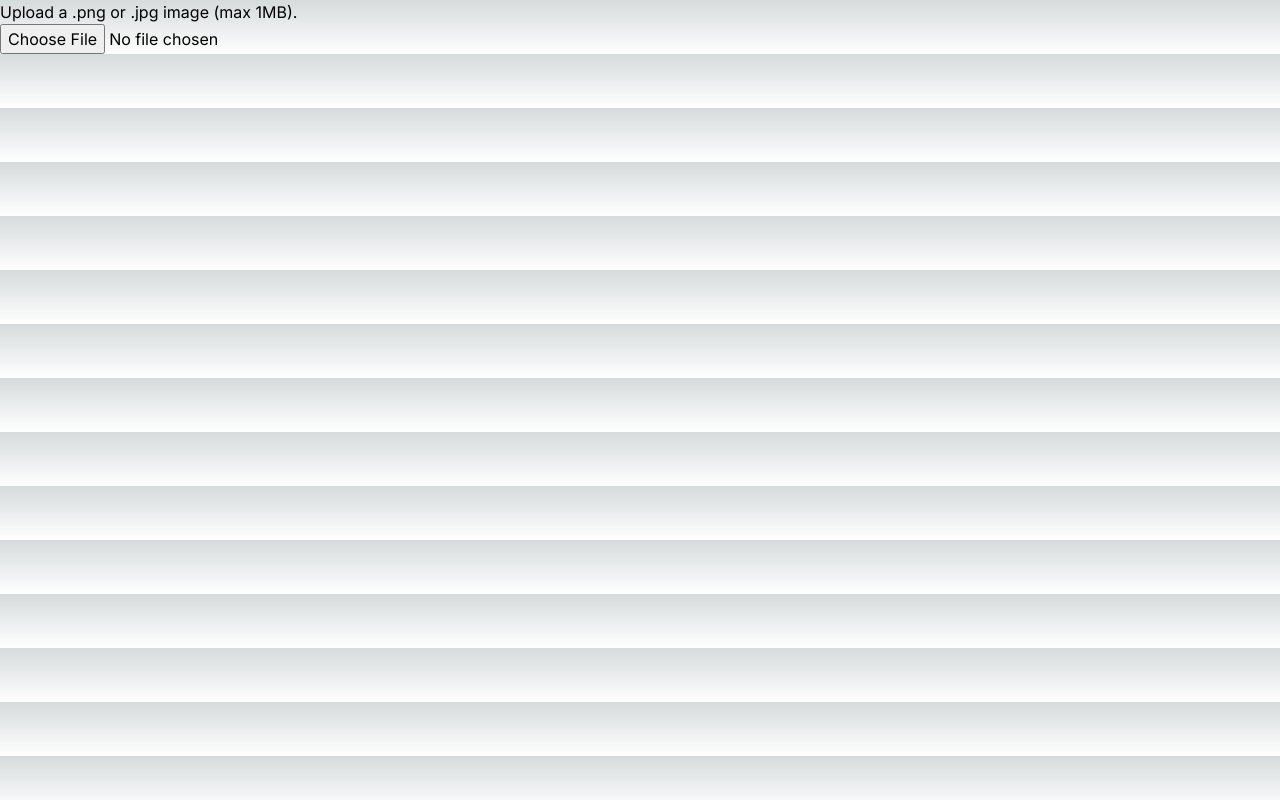
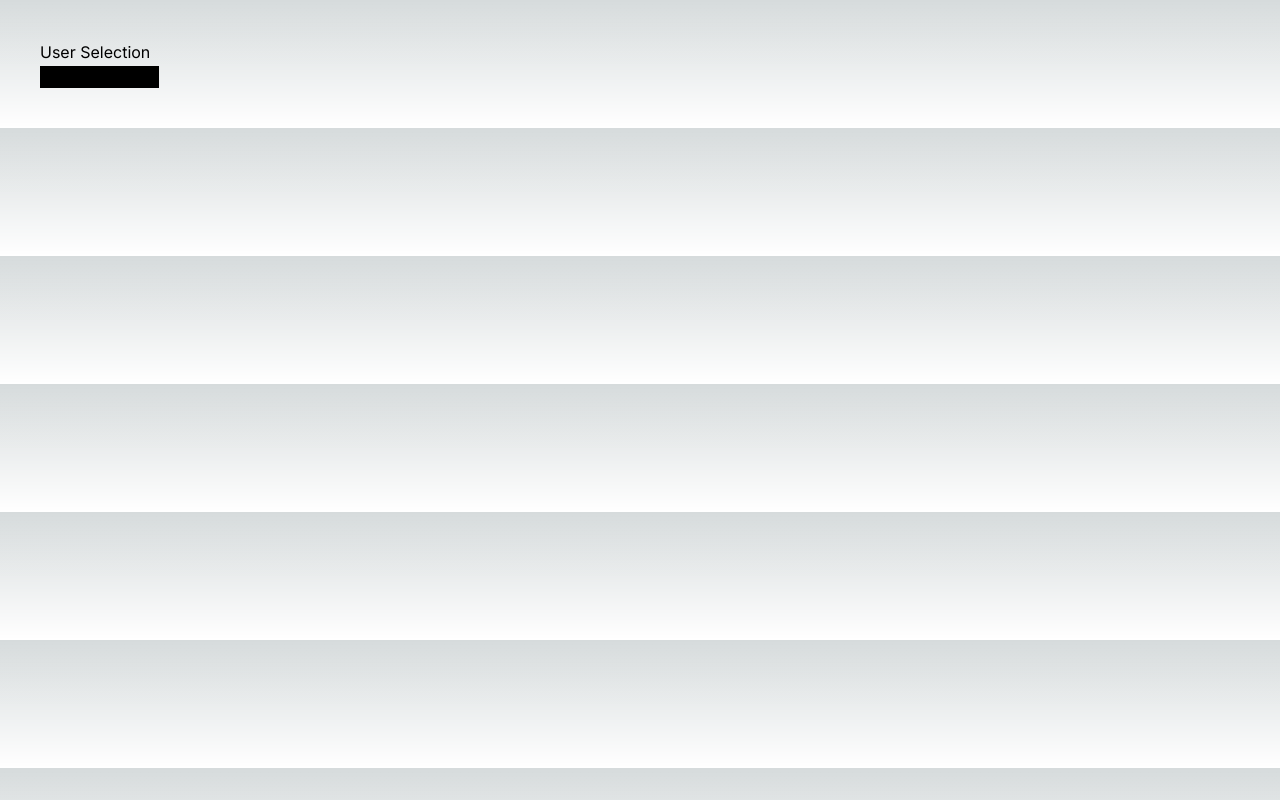
Before and after one commit to boonhaii/FaceAny, a Next.js app in the folder faceany-frontend/: page /upload in a window 1280 px wide. Built offline with nearby package versions, Linux system fonts and the light colour scheme.

Commit message:
user selection for upload

```diff
--- a/faceany-frontend/app/upload/page.tsx
+++ b/faceany-frontend/app/upload/page.tsx
@@ -1,20 +1,61 @@
 "use client";
+
+import { useCallback, useState } from "react";
+import { WebcamComponent } from "../../webcam";
+
 export default function Upload() {
+  const [result, setResult] = useState("");
+  const [user, setUser] = useState<string | null>(null);
+
+  const handleUpload = useCallback(
+    async (src: string) => {
+      if (!user) {
+        return;
+      }
+      const file = await urltoFile(src, user + ".jpg", "image/jpeg");
+      console.log("file constructed");
+      const success = await uploadPhoto(file, user);
+      if (success) {
+        setResult("Photo uploaded successfully!");
+        return;
+      }
+      setResult("Upload failed");
+    },
+    [user]
+  );
+
   return (
-    <>
-      <p>Upload a .png or .jpg image (max 1MB).</p>
-      <input
-        onChange={uploadPhoto}
-        type="file"
-        accept="image/png, image/jpeg"
-      />
-    </>
+    <div className="flex p-10">
+      <div className="flex-1">
+        <p>User Selection</p>
+        <select
+          className="bg-black"
+          onChange={(e) => {
+            setUser(e.target.value);
+            setResult("");
+          }}
+        >
+          <option value="">Select a user</option>
+          <option value="Boon Hai">Boon Hai</option>
+          <option value="Jeremy">Jeremy</option>
+          <option value="Vanessa">Vanessa</option>
+        </select>
+      </div>
+      <div className="flex-1">
+        {user ? (
+          <>
+            <p>Snap a photo for {user}!</p>
+            <WebcamComponent onCapture={handleUpload} />
+            <p>{result}</p>
+          </>
+        ) : null}
+      </div>
+    </div>
   );
 }
 
-const uploadPhoto = async (e: React.ChangeEvent<HTMLInputElement>) => {
-  const file = e.target.files?.[0]!;
-  const filename = encodeURIComponent(file.name);
+const uploadPhoto = async (file: File, user: string) => {
+  const filename = encodeURIComponent(user + ".jpg");
   const fileType = encodeURIComponent(file.type);
 
   const res = await fetch(
@@ -31,14 +72,33 @@ const uploadPhoto = async (e: React.ChangeEvent<HTMLInputElement>) => {
     method: "POST",
     body: formData,
   });
+
   if (upload.ok) {
-    console.log("Uploaded successfully!");
     const indexFaceResponse = await fetch(
       "https://smh7spdpmi.execute-api.ap-southeast-1.amazonaws.com/setup",
-      { method: "POST", body: JSON.stringify({ imageFileName: `${filename}` }) }
+      { method: "POST", body: JSON.stringify({ imageFileName: filename }) }
     );
-    console.log(indexFaceResponse);
-  } else {
-    console.error("Upload failed.");
+    if (indexFaceResponse.status === 200) {
+      return upload.ok;
+    }
   }
+  console.error("Upload failed.");
 };
+
+function urltoFile(url: string, filename: string, mimeType: string) {
+  if (url.startsWith("data:")) {
+    var arr = url.split(","),
+      mime = arr[0].match(/:(.*?);/)![1],
+      bstr = atob(arr[arr.length - 1]),
+      n = bstr.length,
+      u8arr = new Uint8Array(n);
+    while (n--) {
+      u8arr[n] = bstr.charCodeAt(n);
+    }
+    var file = new File([u8arr], filename, { type: mime || mimeType });
+    return Promise.resolve(file);
+  }
+  return fetch(url)
+    .then((res) => res.arrayBuffer())
+    .then((buf) => new File([buf], filename, { type: mimeType }));
+}
--- a/faceany-frontend/app/verify/page.tsx
+++ b/faceany-frontend/app/verify/page.tsx
@@ -1,4 +1,4 @@
-import { WebcamComponent } from "./webcam";
+import { WebcamComponent } from "../webcam";
 
 export default function Home() {
   return (
@@ -6,7 +6,7 @@ export default function Home() {
       <div className="z-10 w-full max-w-5xl items-center justify-between font-mono text-sm lg:flex"></div>
 
       <div className="relative flex place-items-center before:absolute before:h-[300px] before:w-[480px] before:-translate-x-1/2 before:rounded-full before:bg-gradient-radial before:from-white before:to-transparent before:blur-2xl before:content-[''] after:absolute after:-z-20 after:h-[180px] after:w-[240px] after:translate-x-1/3 after:bg-gradient-conic after:from-sky-200 after:via-blue-200 after:blur-2xl after:content-[''] before:dark:bg-gradient-to-br before:dark:from-transparent before:dark:to-blue-700 before:dark:opacity-10 after:dark:from-sky-900 after:dark:via-[#0141ff] after:dark:opacity-40 before:lg:h-[360px]">
-        <WebcamComponent />
+        <WebcamComponent onCapture={() => {}} />
       </div>
 
       <div className="mb-32 grid text-center lg:mb-0 lg:grid-cols-4 lg:text-left"></div>
--- /dev/null
+++ b/faceany-frontend/app/webcam.tsx
@@ -0,0 +1,41 @@
+"use client";
+
+import React, { useCallback, useEffect, useRef, useState } from "react";
+import Webcam from "react-webcam";
+
+interface Props {
+  onCapture: (src: string) => void;
+}
+
+export const WebcamComponent = ({ onCapture }: Props) => {
+  const webcamRef = useRef<Webcam>(null);
+  const [imgSrc, setImgSrc] = useState<string | null>(null);
+
+  const capture = useCallback(() => {
+    if (!webcamRef.current) {
+      return;
+    }
+    const imageSrc = webcamRef.current.getScreenshot();
+    if (imageSrc) {
+      setImgSrc(imageSrc);
+      onCapture(imageSrc);
+    }
+  }, [webcamRef, onCapture]);
+
+  return (
+    <div className="flex-col flex">
+      <Webcam
+        audio={false}
+        ref={webcamRef}
+        screenshotFormat="image/jpeg"
+        mirrored={true}
+      />
+      <div className="flex flex-1 justify-center p-5">
+        <button className="px-3 rounded-full bg-slate-700" onClick={capture}>
+          Capture photo
+        </button>
+      </div>
+      {imgSrc && <img src={imgSrc} />}
+    </div>
+  );
+};
```
Also changed, not shown: faceany-frontend/app/verify/handleImageUpload.ts (added, +11 -0 lines), faceany-frontend/app/verify/webcam.tsx (deleted, +0 -50 lines).
